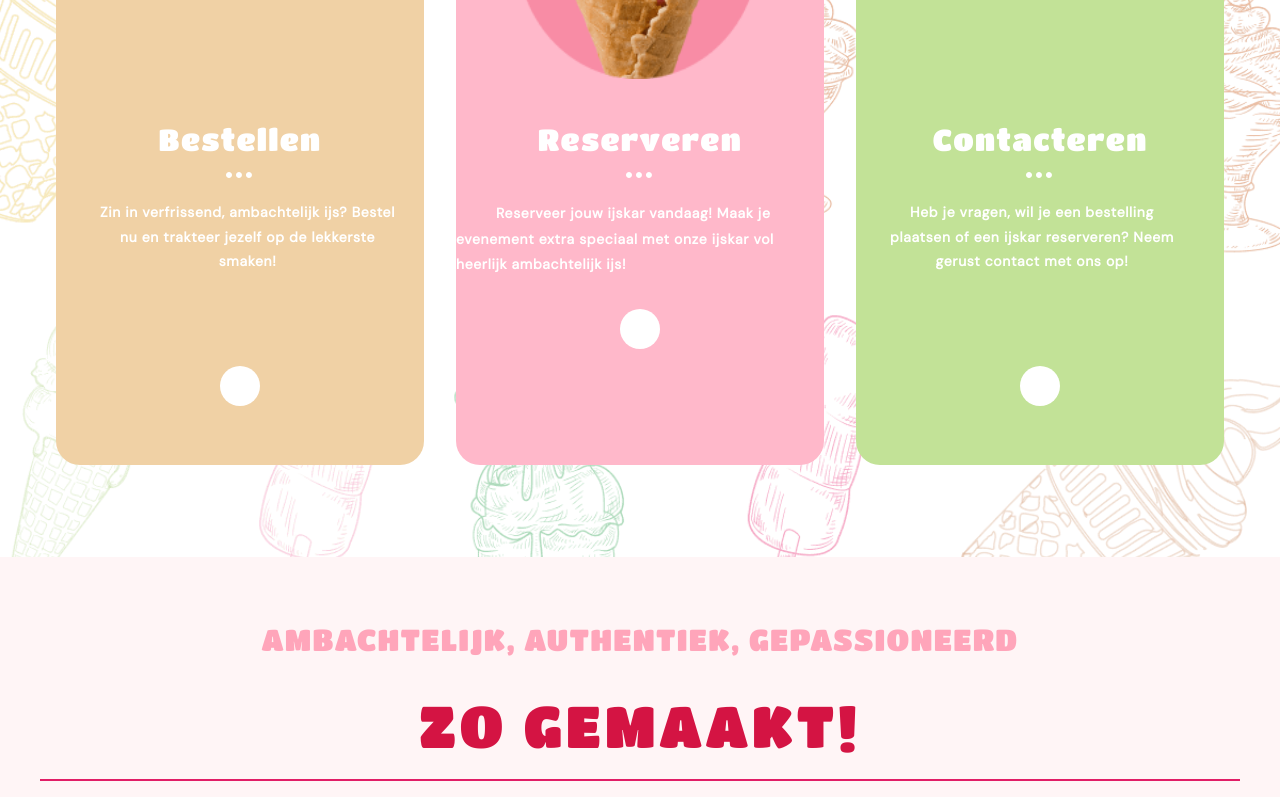
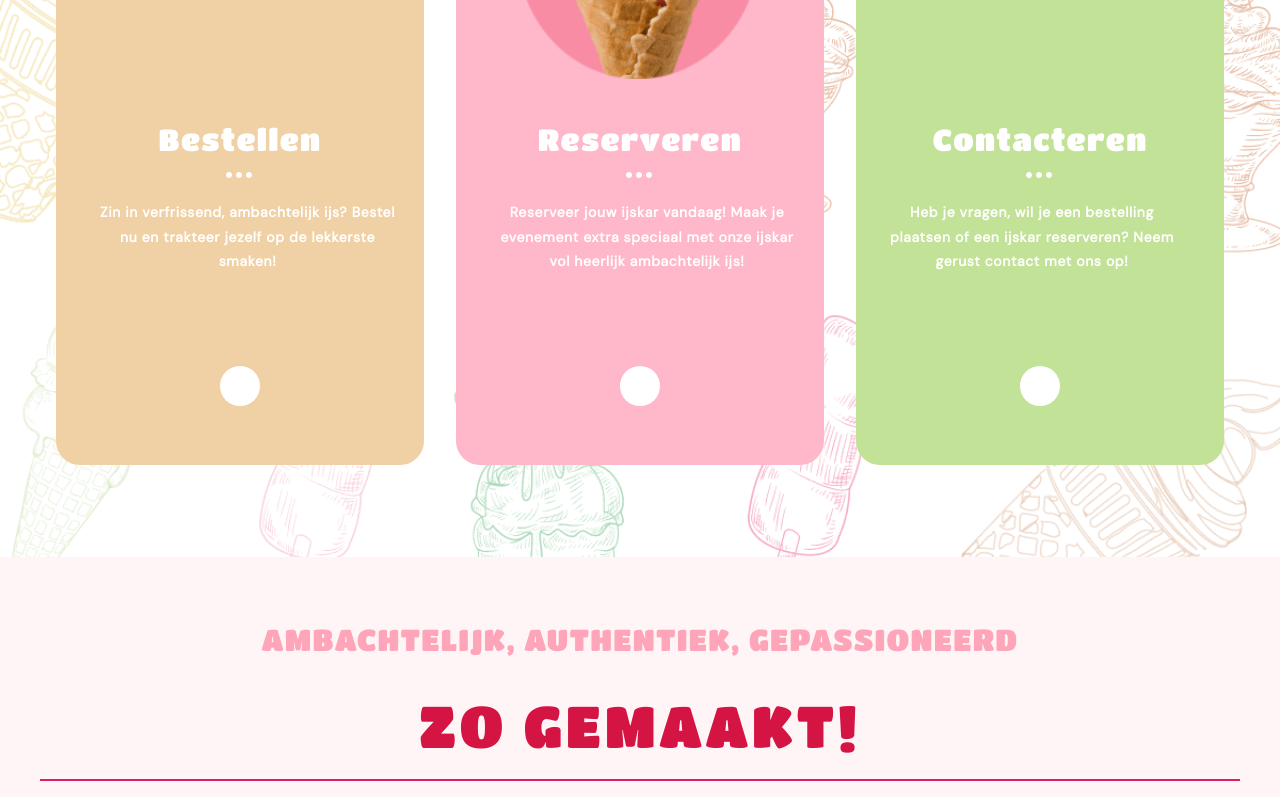
Before and after one commit to Jerminho/Pierino, a React (Create React App) app in the folder frontend/: page / in a window 1280 px wide. Shown: the part 1190-1987 px from the top of the page. Built offline with nearby package versions, Linux system fonts and the light colour scheme.

Commit message:
link option add to homepage

```diff
--- a/frontend/src/Components/Products.js
+++ b/frontend/src/Components/Products.js
@@ -66,9 +66,11 @@ const Products = () => {
             <svg className="dots-product">
               <use href={`${symbols}#icon-dots-dots`}></use>
             </svg>
-            <a href="offer" className="paragraph-coffee-product">
+            <a href="offer">
+              <p className="paragraph-coffee-product">
                 Reserveer jouw ijskar vandaag! Maak je evenement extra speciaal
                 met onze ijskar vol heerlijk ambachtelijk ijs!
+              </p>
             </a>
             <div className="icons">
               <svg className="arrow-right-product">
@@ -76,10 +78,12 @@ const Products = () => {
               </svg>
             </div>
             <div className="product__overlay">
+              <a href="offer">
                 <p className="product__text">
                   Of het nu gaat om een feest, bruiloft of bedrijfsbijeenkomst –
                   wij zorgen voor een onvergetelijke ervaring.
                 </p>
+              </a>
             </div>
           </div>
           <div className="rectangle-3-product">
```
Lines whose indentation alone changed are shown as unchanged.
